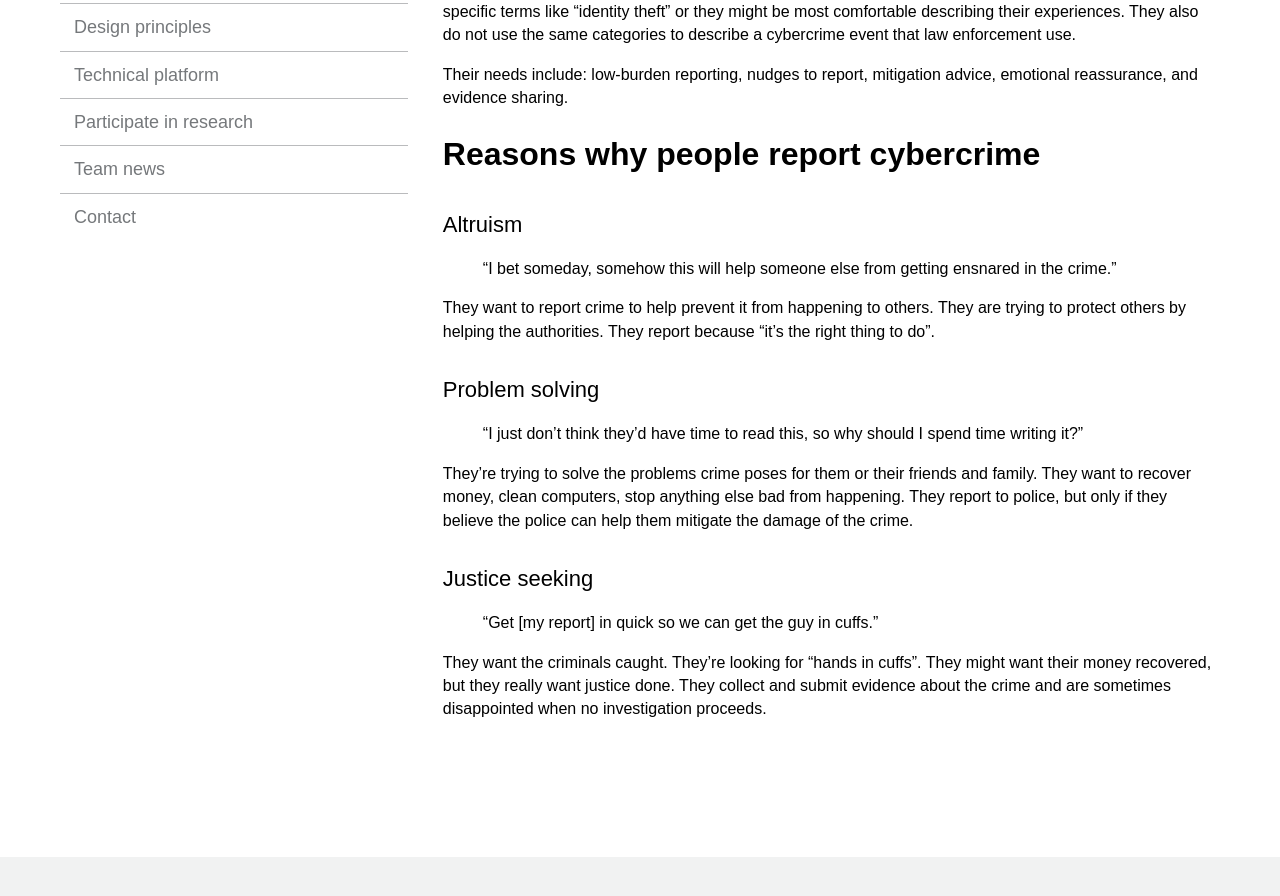
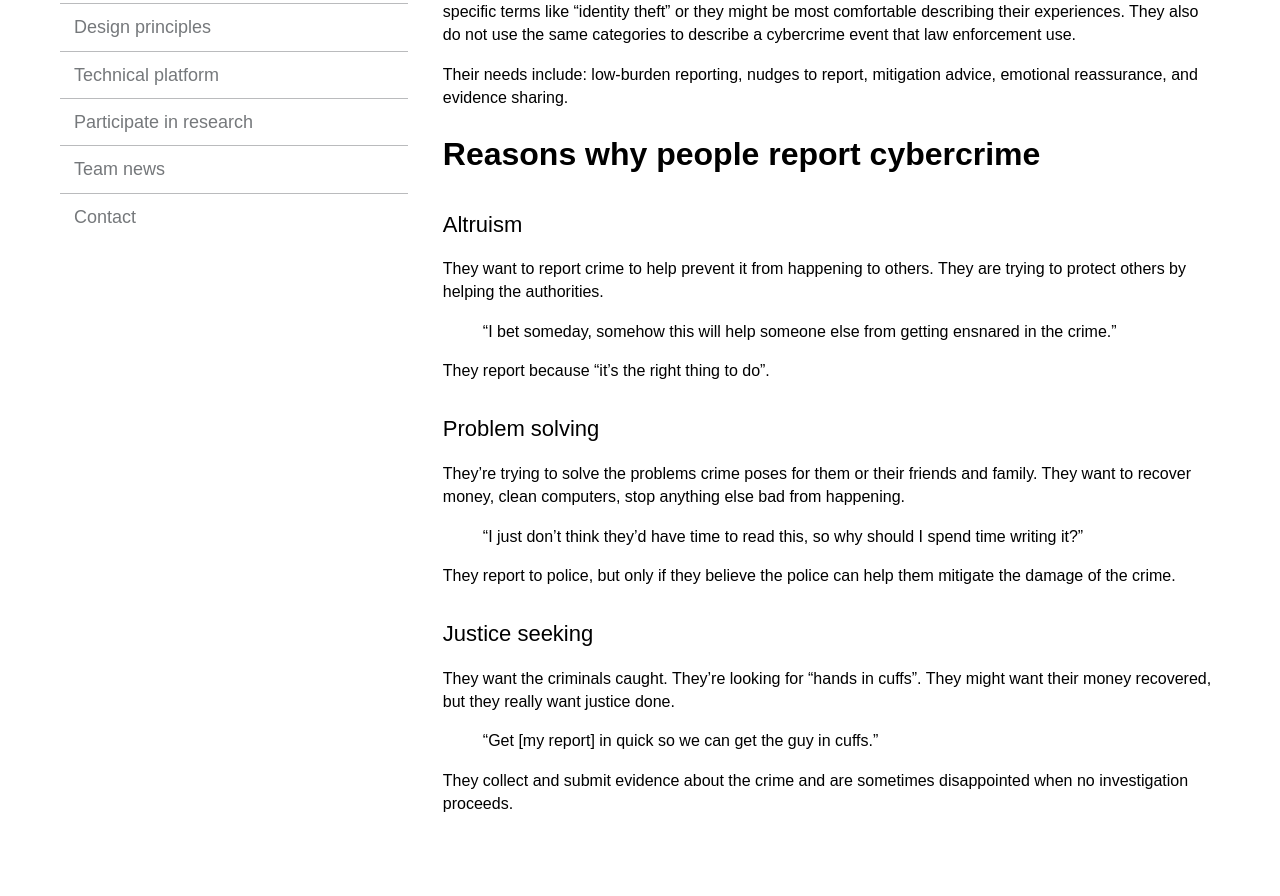
Before and after one commit to cds-snc/rcmp-report-a-cybercrime-alpha-documentation, a Jekyll site: the page built from _pages/en/discovery.md, in a window 1280 px wide and 900 px high, scrolled down 422 px. Shown: the top 896 px of the window. Built offline with Jekyll 4.4.1, drawn with Linux system fonts in a browser that asks for light colours.

```diff
--- a/_pages/en/discovery.md
+++ b/_pages/en/discovery.md
@@ -20,18 +20,24 @@ Their needs include: low-burden reporting, nudges to report, mitigation advice,
 
 ## Altruism
 
+They want to report crime to help prevent it from happening to others. They are trying to protect others by helping the authorities.
+
 > "I bet someday, somehow this will help someone else from getting ensnared in the crime."
 
-They want to report crime to help prevent it from happening to others. They are trying to protect others by helping the authorities. They report because "it's the right thing to do".
+They report because "it's the right thing to do".
 
 ## Problem solving
 
+They're trying to solve the problems crime poses for them or their friends and family. They want to recover money, clean computers, stop anything else bad from happening.
+
 > "I just don't think they'd have time to read this, so why should I spend time writing it?"
 
-They're trying to solve the problems crime poses for them or their friends and family. They want to recover money, clean computers, stop anything else bad from happening. They report to police, but only if they believe the police can help them mitigate the damage of the crime.
+They report to police, but only if they believe the police can help them mitigate the damage of the crime.
 
 ## Justice seeking
 
+They want the criminals caught. They're looking for "hands in cuffs". They might want their money recovered, but they really want justice done.
+
 > "Get [my report] in quick so we can get the guy in cuffs."
 
-They want the criminals caught. They're looking for "hands in cuffs". They might want their money recovered, but they really want justice done. They collect and submit evidence about the crime and are sometimes disappointed when no investigation proceeds.
+They collect and submit evidence about the crime and are sometimes disappointed when no investigation proceeds.
```
